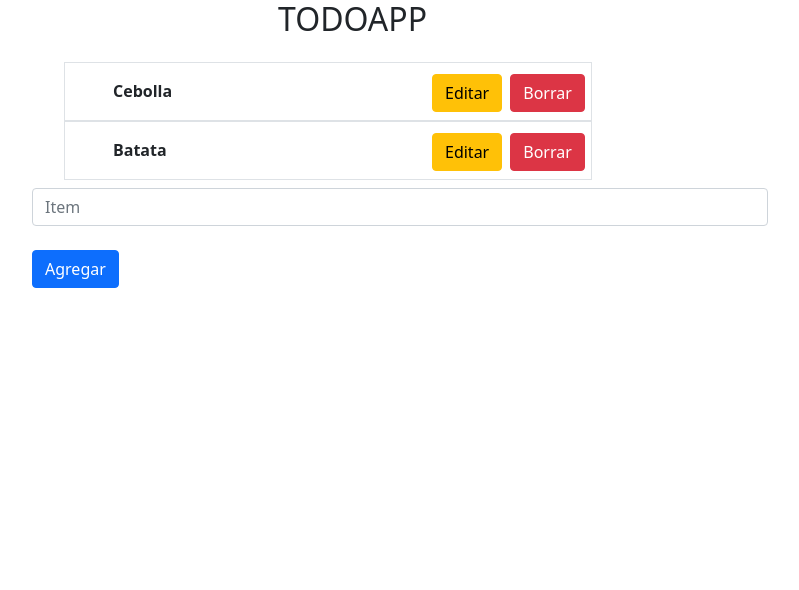
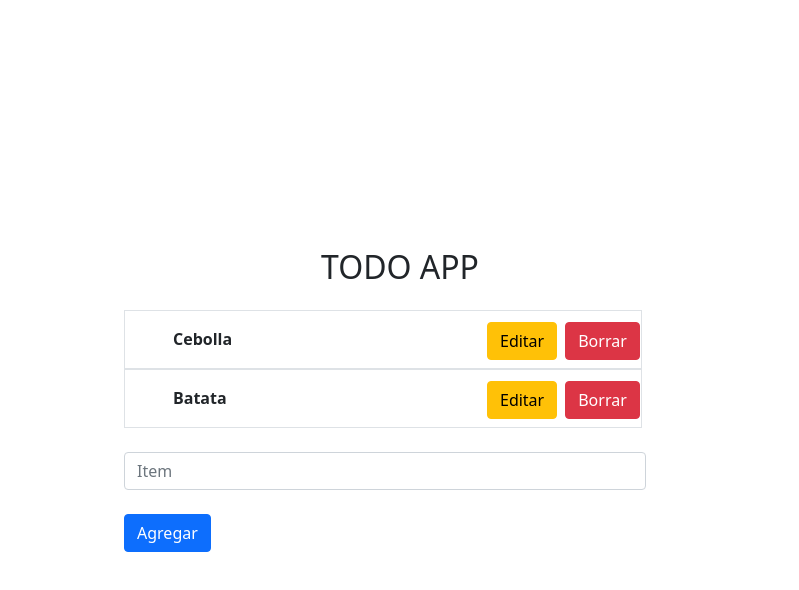
Before and after one commit to estramartin/TODOAPP, a plain HTML site: page index.html in a window 1280 px wide. Shown: the whole page, without its empty margins (240-1039 px from the left). Drawn offline with nearby package versions, Linux system fonts and the light colour scheme.

```diff
--- a/index.html
+++ b/index.html
@@ -11,7 +11,7 @@
         integrity="sha384-U1DAWAznBHeqEIlVSCgzq+c9gqGAJn5c/t99JyeKa9xxaYpSvHU5awsuZVVFIhvj"
         crossorigin="anonymous"></script>
 
-    <link rel="stylesheet" href="/Clase 3/TODOAPP/styles.css">
+    <link rel="stylesheet" href="../TODOAPP/styles.css">
 
 
     <title>TODOAPP</title>
@@ -19,22 +19,22 @@
 
 </head>
 
-<body>
+<body class="m-0  vh-100 row justify-content-center align-items-center">
 
-    <div class="container">
+    <div class="container ">
 
         <div class="row">
 
-            <div class="col-11 text-center">
+            <div class="col-12 text-center">
 
-                <h2>TODOAPP</h2>
+                <h2>TODO APP</h2>
             </div>
         </div>
 
         <div class="row">
-            <div class="col-2 text"></div>
+            <div class="col-3 "></div>
 
-            <div class="col-8 mt-3">
+            <div class="col-7 mt-3">
 
 
                 <ul id="lista" class="mb-2">
@@ -44,12 +44,22 @@
 
                 </ul>
 
-                <input type="text" name="itemNombre" id="ingreso" placeholder="Item" class="form-control" /> <br>
-                <button id="btnAgregar" type="button" class=" btn btn-primary">Agregar</button>
+            </div>
+        </div>
+
+        <div class="row">
+            <div class="col-3 "></div>
+            <div class="col-7 mt-3 mx-4 w-50">
+
+                <input type="text" name="itemNombre" id="ingreso" placeholder="Item" class="form-control  mx-2" /> <br>
+
+
+                <button id="btnAgregar" type="button" class=" btn btn-primary mx-2">Agregar</button>
 
 
 
             </div>
+
         </div>
         <script>
 
@@ -124,14 +134,20 @@
 
             const editarElemento = (index) => {
                 let nombre = prompt('Ingrese el nuevo ítem', 'ej. Batata');
+
+
                 if (nombre == "") {
                     return;
-                } else {
+                }else if(nombre== null){
+
+                    return;
+
+                }
+                else {
                     items[index] = nombre;
-                    imprimirLista();
+
                 }
-
-
+                imprimirLista();
             }
 
 
--- a/styles.css
+++ b/styles.css
@@ -6,14 +6,18 @@
 
 #ingreso{
 
-margin-left: 32px ;
-width: 528px ;
+
+width: 84.8% ;
 
 
 }
 
-#btnAgregar{
 
-    margin-left: 32px;
+@media(max-width: 1282px){
+
+span{
+
+width: 30% !important;
 
 }
+}
```
